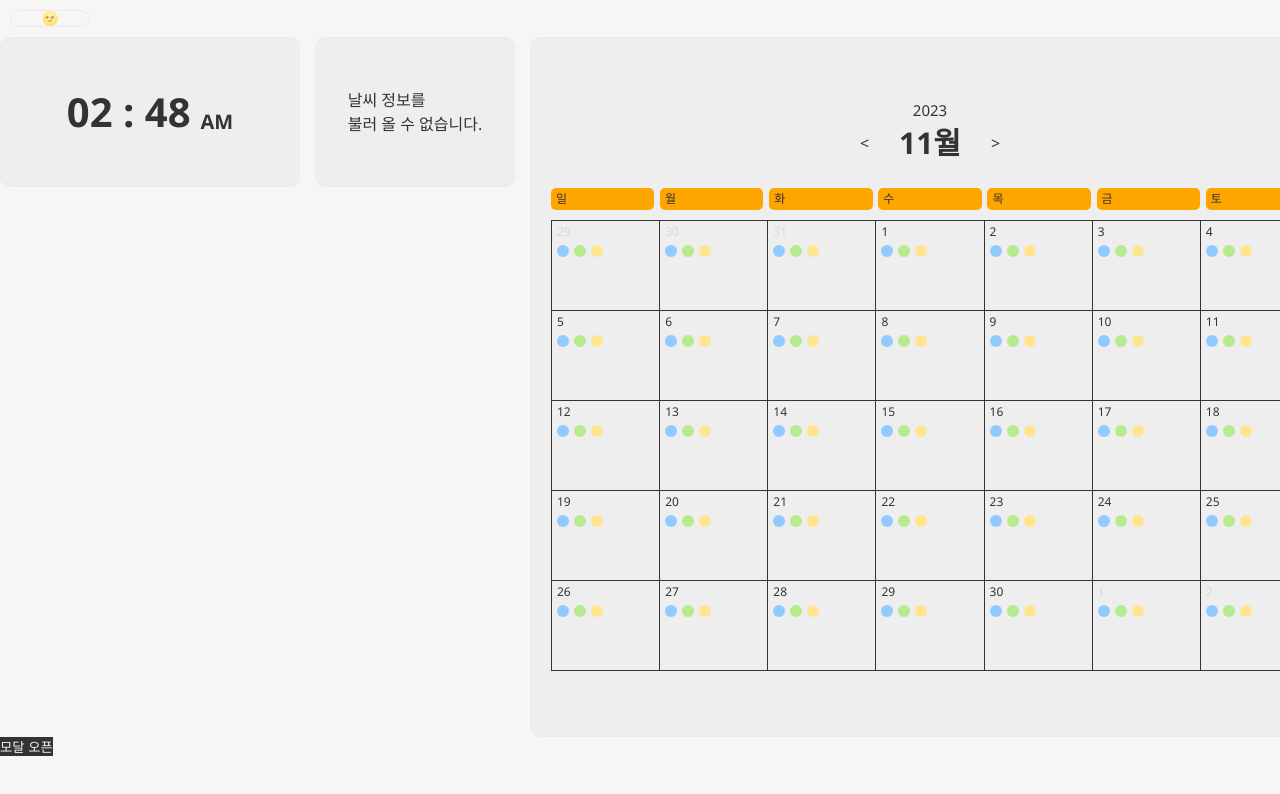
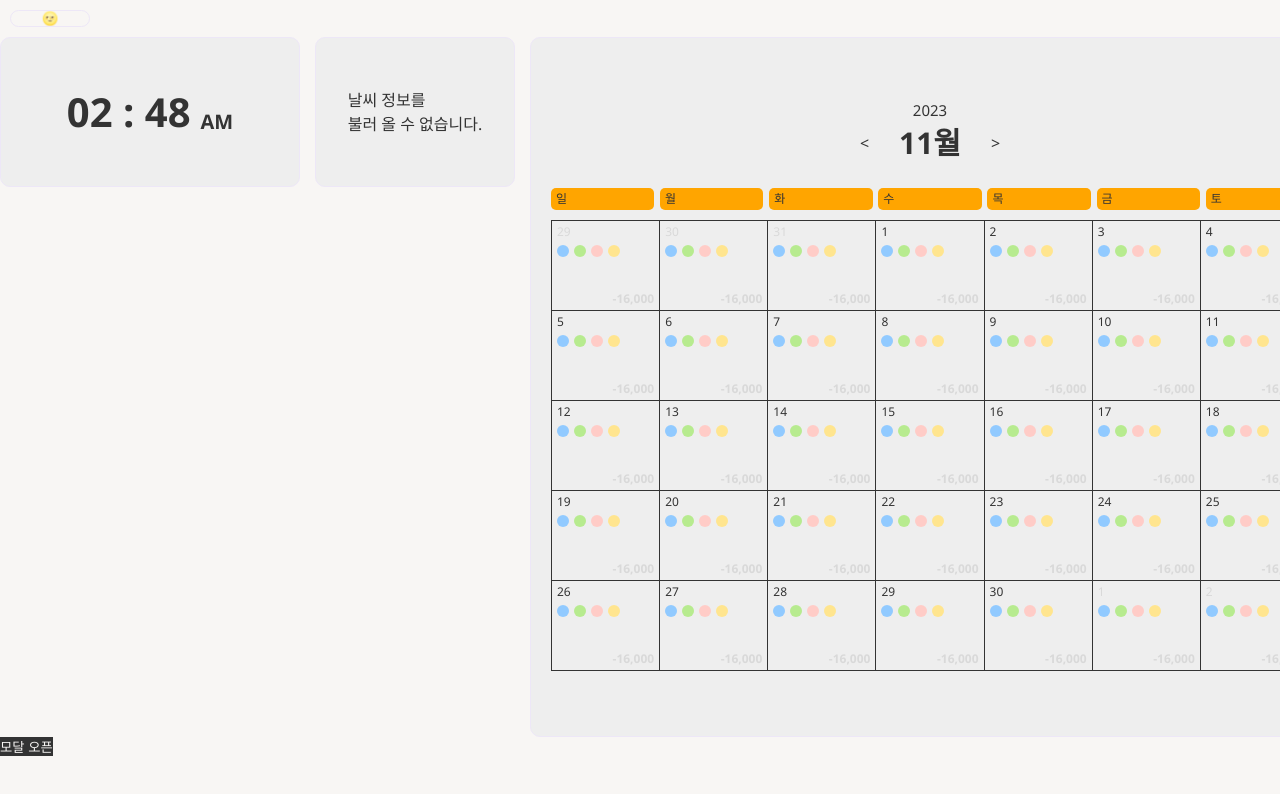
Before and after one commit to ju-ju2/account-book, a React (Create React App) app: page /main in a window 1280 px wide. Shown: the top 794 px of the page. Built offline with nearby package versions, Linux system fonts and the light colour scheme; no server answers.

Commit message:
feat: 하루 소비 금액 기입

```diff
--- a/src/component/CalendarBlock/Days/index.tsx
+++ b/src/component/CalendarBlock/Days/index.tsx
@@ -11,6 +11,7 @@ import {
 } from 'date-fns';
 import {
   CircleTagWrapper,
+  DailyPrice,
   DayRow,
   Disabled,
   NotValid,
@@ -32,6 +33,7 @@ import {
 } from 'firebase/firestore';
 import { firebaseApp } from '../../../libs/firebase';
 import CircleTag from '../../CircleTag';
+import { tagPriceConveter } from '../../../utils';
 
 interface DaysType {
   currentMonth: Date;
@@ -136,6 +138,7 @@ export default function Days({
               <CircleTag type={item} />
             ))}
           </CircleTagWrapper>
+          <DailyPrice>{tagPriceConveter(-16000)}</DailyPrice>
         </IsValidDiv>
       );
       day = addDays(day, 1);
@@ -146,4 +149,5 @@ export default function Days({
   return <WeekCol>{rows}</WeekCol>;
 }
 
-const tempTagData = ['food', 'shop', 'etc'];
+// const tempTagData = ['food', 'shop', 'etc'];
+const tempTagData = ['food', 'shop', 'hobby', 'etc'];
--- a/src/component/CalendarBlock/Days/styled.ts
+++ b/src/component/CalendarBlock/Days/styled.ts
@@ -3,6 +3,8 @@ import { styled } from 'styled-components';
 export const Disabled = styled.div`
   width: calc(100% / 7);
   height: 90px;
+  display: flex;
+  flex-direction: column;
   padding: 5px;
   border-right: 1px solid;
   border-bottom: 1px solid;
@@ -12,6 +14,8 @@ export const Disabled = styled.div`
 export const NotValid = styled.div`
   width: calc(100% / 7);
   height: 90px;
+  display: flex;
+  flex-direction: column;
   padding: 5px;
   border-right: 1px solid;
   border-bottom: 1px solid;
@@ -20,6 +24,8 @@ export const NotValid = styled.div`
 export const Valid = styled.div`
   width: calc(100% / 7);
   height: 90px;
+  display: flex;
+  flex-direction: column;
   padding: 5px;
   border-right: 1px solid;
   border-bottom: 1px solid;
@@ -57,3 +63,10 @@ export const CircleTagWrapper = styled.div`
   align-items: center;
   gap: 5px;
 `;
+
+export const DailyPrice = styled.p`
+  font-weight: bold;
+  color: #d9d9d9;
+  margin-top: auto;
+  text-align: end;
+`;
```
